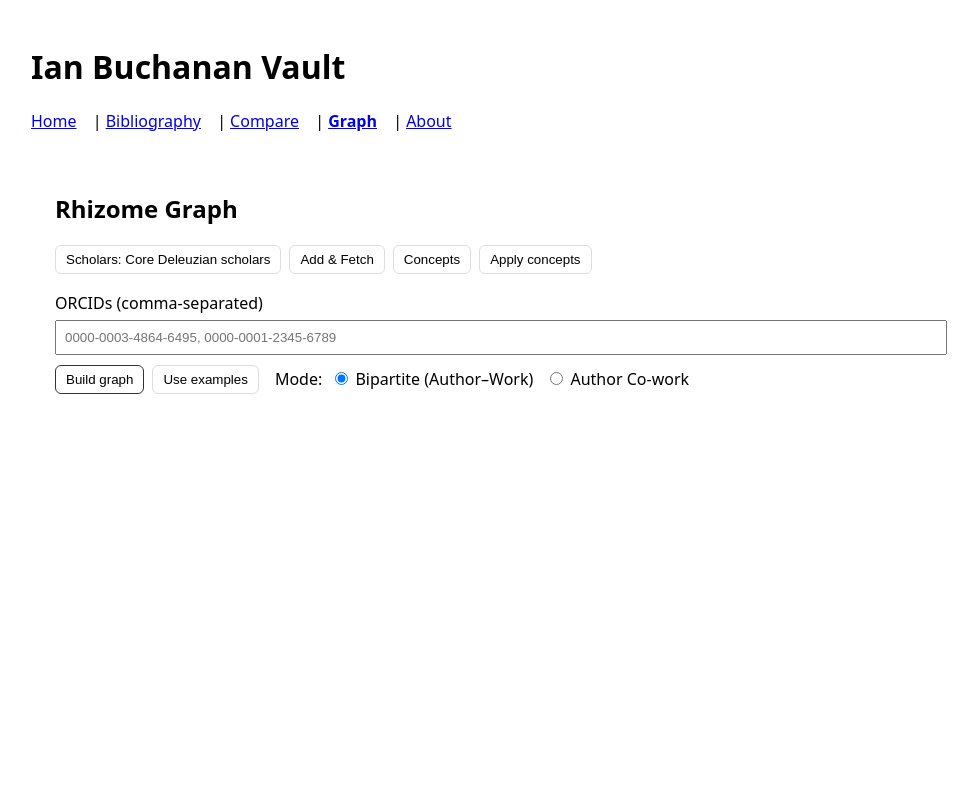
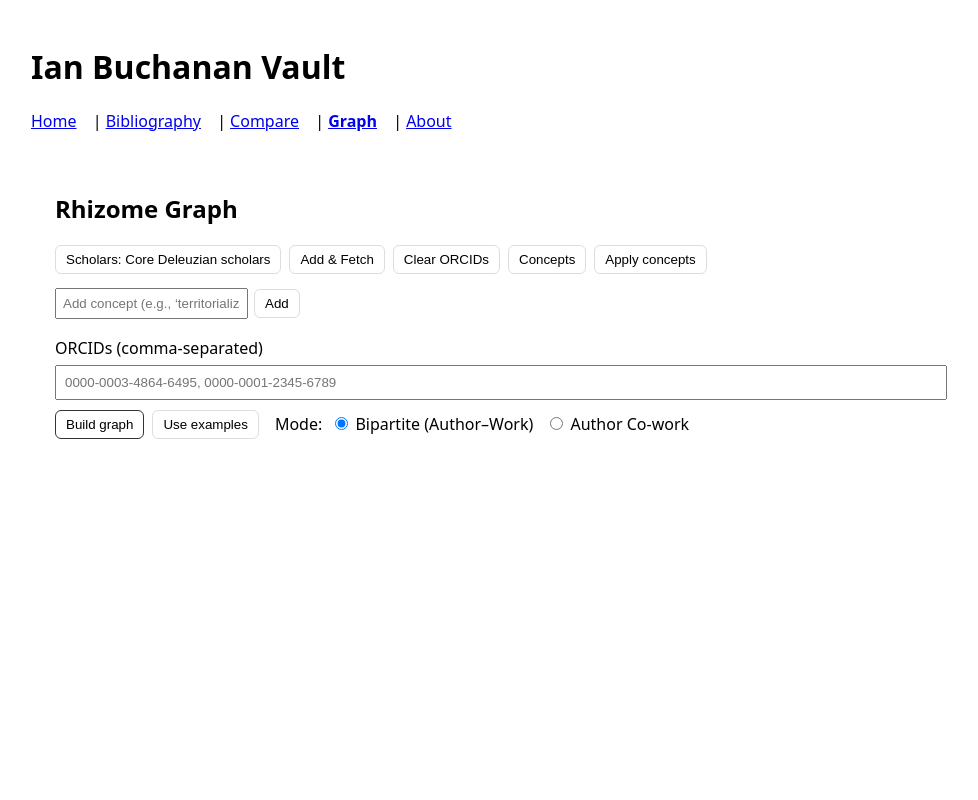
Before and after one commit to joesch21/Ian_Buchanan_Vault, a React (Vite) app in the folder site/: page /graph in a window 1280 px wide. Shown: the top 800 px of the page, without its empty margins (149-1127 px from the left). Built offline with nearby package versions, Linux system fonts and the light colour scheme.

Commit message:
feat: unique scholar ids and concept additions

```diff
--- a/site/public/scholars/scholars.json
+++ b/site/public/scholars/scholars.json
@@ -1,20 +1,20 @@
 {
-  "version": "1.0",
+  "version": "1.1",
   "groups": [
     {
       "id": "core",
       "label": "Core Deleuzian scholars",
       "members": [
-        { "name": "Ian Buchanan", "orcid": "0000-0003-4864-6495" },
-        { "name": "Claire Colebrook", "orcid": "0000-0000-0000-0000" },
-        { "name": "Manuel DeLanda", "orcid": "0000-0000-0000-0000" },
-        { "name": "Brian Massumi", "orcid": "0000-0000-0000-0000" },
-        { "name": "Rosi Braidotti", "orcid": "0000-0000-0000-0000" },
-        { "name": "Gregg Lambert", "orcid": "0000-0000-0000-0000" },
-        { "name": "Adrian Parr", "orcid": "0000-0000-0000-0000" },
-        { "name": "Patricia MacCormack", "orcid": "0000-0000-0000-0000" },
-        { "name": "John Marks", "orcid": "0000-0000-0000-0000" },
-        { "name": "Nicholas Thoburn", "orcid": "0000-0000-0000-0000" }
+        { "id": "buchanan-ian",   "name": "Ian Buchanan",        "orcid": "0000-0003-4864-6495" },
+        { "id": "colebrook-claire","name": "Claire Colebrook",   "orcid": "" },
+        { "id": "delanda-manuel", "name": "Manuel DeLanda",      "orcid": "" },
+        { "id": "massumi-brian",  "name": "Brian Massumi",       "orcid": "" },
+        { "id": "braidotti-rosi", "name": "Rosi Braidotti",      "orcid": "" },
+        { "id": "lambert-gregg",  "name": "Gregg Lambert",       "orcid": "" },
+        { "id": "parr-adrian",    "name": "Adrian Parr",         "orcid": "" },
+        { "id": "maccormack-patricia", "name": "Patricia MacCormack", "orcid": "" },
+        { "id": "marks-john",     "name": "John Marks",          "orcid": "" },
+        { "id": "thoburn-nicholas","name": "Nicholas Thoburn",   "orcid": "" }
       ]
     }
   ]
--- a/site/src/components/MultiSelect.jsx
+++ b/site/src/components/MultiSelect.jsx
@@ -6,8 +6,7 @@ export default function MultiSelect({
   idKey,
   labelKey,
   selected,        // Set<string>
-  onChange,        // (Set<string>) => void
-  groupId,         // optional string to scope "Select all/None" to this list
+  onChange        // (Set<string>) => void
 }) {
   const [open, setOpen] = useState(false);
   const popRef = useRef(null);
--- a/site/src/lib/loadLists.js
+++ b/site/src/lib/loadLists.js
@@ -1,7 +1,17 @@
 export async function loadScholars() {
   const j = await fetch('/scholars/scholars.json').then(r => r.json());
-  return j.groups || [];
+  // ensure structure: groups[].members[] with {id,name,orcid}
+  return (j.groups || []).map(g => ({
+    id: g.id,
+    label: g.label,
+    members: (g.members || []).map(m => ({
+      id: m.id,
+      name: m.name,
+      orcid: (m.orcid || '').trim()
+    }))
+  }));
 }
+
 export async function loadConcepts() {
   const j = await fetch('/concepts/concepts.json').then(r => r.json());
   return j.concepts || [];
--- a/site/src/pages/Compare.jsx
+++ b/site/src/pages/Compare.jsx
@@ -60,7 +60,7 @@ export default function Compare() {
   const [sort, setSort] = useState('year-desc'); // year-desc|year-asc|title|type
   const [typeSet, setTypeSet] = useState(new Set()); // toggle pills
   const [scholarGroups, setScholarGroups] = useState([]);
-  const [selScholars, setSelScholars] = useState(new Set());
+  const [selScholars, setSelScholars] = useState(new Set()); // ids
 
   useEffect(() => { loadScholars().then(setScholarGroups); }, []);
   useEffect(() => {
@@ -74,13 +74,17 @@ export default function Compare() {
   }, [selScholars]);
 
   function applySelectedScholars() {
-    const allMembers = scholarGroups.flatMap(g => g.members);
-    const chosen = allMembers.filter(m => selScholars.has(m.orcid)).map(m => m.orcid);
+    const all = scholarGroups.flatMap(g => g.members);
+    const chosen = all.filter(m => selScholars.has(m.id) && m.orcid);
+    const existing = orcids.split(',').map(s=>s.trim()).filter(Boolean);
+    const merged = Array.from(new Set([...existing, ...chosen.map(m => m.orcid)]));
+    setOrcids(merged.join(', '));
+  }
 
-    // merge with what's already typed, remove duplicates
-    const existing = orcids.split(',').map(s=>s.trim()).filter(Boolean);
-    const merged = Array.from(new Set([...existing, ...chosen]));
-    setOrcids(merged.join(', '));
+  function clearOrcids() {
+    setOrcids('');
+    setSelScholars(new Set());
+    localStorage.removeItem('selScholars');
   }
 
   async function fetchData() {
@@ -163,7 +167,7 @@ export default function Compare() {
               key={g.id}
               label={`Scholars: ${g.label}`}
               items={g.members}
-              idKey="orcid"
+              idKey="id"
               labelKey="name"
               selected={selScholars}
               onChange={setSelScholars}
@@ -171,6 +175,9 @@ export default function Compare() {
           ))}
           <button className="btn" onClick={() => { applySelectedScholars(); fetchData(); }}>
             Add & Fetch
+          </button>
+          <button className="btn" onClick={clearOrcids} title="Clear ORCIDs input & selections">
+            Clear ORCIDs
           </button>
         </div>
         <label>
--- a/site/src/pages/Graph.jsx
+++ b/site/src/pages/Graph.jsx
@@ -96,16 +96,22 @@ export default function Graph() {
   const [error,setError] = useState('');
   const [scholarGroups, setScholarGroups] = useState([]);
   const [conceptList, setConceptList] = useState([]);
-  const [selScholars, setSelScholars] = useState(new Set());
+  const [selScholars, setSelScholars] = useState(new Set()); // ids
   const [selConcepts, setSelConcepts] = useState(new Set());
   const [conceptFilter, setConceptFilter] = useState(new Set());
+  const [customConcept, setCustomConcept] = useState('');
 
   const svgRef = useRef(null);
   const wrapRef = useRef(null);
   const { w, h } = useContainerSize(wrapRef);
 
   useEffect(() => { loadScholars().then(setScholarGroups); }, []);
-  useEffect(() => { loadConcepts().then(setConceptList); }, []);
+  useEffect(() => {
+    loadConcepts().then(base => {
+      const extra = JSON.parse(localStorage.getItem('customConcepts') || '[]');
+      setConceptList([...base, ...extra]);
+    });
+  }, []);
   useEffect(() => {
     try {
       const a = new Set(JSON.parse(localStorage.getItem('selScholars') || '[]'));
@@ -123,13 +129,35 @@ export default function Graph() {
     [orcids]
   );
   function applySelectedScholars() {
-    const allMembers = scholarGroups.flatMap(g => g.members);
-    const chosen = allMembers.filter(m => selScholars.has(m.orcid)).map(m => m.orcid);
+    const all = scholarGroups.flatMap(g => g.members);
+    const chosen = all.filter(m => selScholars.has(m.id) && m.orcid);
+    const existing = orcids.split(',').map(s=>s.trim()).filter(Boolean);
+    const merged = Array.from(new Set([...existing, ...chosen.map(m => m.orcid)]));
+    setOrcids(merged.join(', '));
+  }
 
-    // merge with what's already typed, remove duplicates
-    const existing = orcids.split(',').map(s=>s.trim()).filter(Boolean);
-    const merged = Array.from(new Set([...existing, ...chosen]));
-    setOrcids(merged.join(', '));
+  function clearOrcids() {
+    setOrcids('');
+    setSelScholars(new Set());
+    localStorage.removeItem('selScholars');
+  }
+
+  function addCustomConcept() {
+    const label = customConcept.trim();
+    if (!label) return;
+    const id = label.toLowerCase().replace(/\s+/g,'-').replace(/[^a-z0-9-]/g,'');
+    if (conceptList.some(c => c.id === id)) {
+      setSelConcepts(new Set([...selConcepts, id]));
+      setCustomConcept('');
+      return;
+    }
+    const item = { id, label, aliases:[label], color:'#666' };
+    const nextList = [...conceptList, item];
+    setConceptList(nextList);
+    const extras = nextList.filter(c => !c.aliases?.includes('assemblage') && !c.aliases?.includes('affect'));
+    localStorage.setItem('customConcepts', JSON.stringify(extras));
+    setSelConcepts(new Set([...selConcepts, id]));
+    setCustomConcept('');
   }
 
   const filteredRows = useMemo(() => {
@@ -307,7 +335,7 @@ export default function Graph() {
               key={g.id}
               label={`Scholars: ${g.label}`}
               items={g.members}
-              idKey="orcid"
+              idKey="id"
               labelKey="name"
               selected={selScholars}
               onChange={setSelScholars}
@@ -315,6 +343,9 @@ export default function Graph() {
           ))}
           <button className="btn" onClick={() => { applySelectedScholars(); fetchAll(); }}>
             Add & Fetch
+          </button>
+          <button className="btn" onClick={clearOrcids} title="Clear ORCIDs input & selections">
+            Clear ORCIDs
           </button>
           <MultiSelect
             label="Concepts"
@@ -327,6 +358,15 @@ export default function Graph() {
           <button className="btn" onClick={() => setConceptFilter(new Set(selConcepts))}>
             Apply concepts
           </button>
+          <div style={{display:'flex', gap:6, alignItems:'center', marginTop:6}}>
+            <input
+              placeholder="Add concept (e.g., ‘territorialization’)"
+              value={customConcept}
+              onChange={e=>setCustomConcept(e.target.value)}
+              style={{flex:'1 1 auto', padding:'6px'}}
+            />
+            <button className="btn" onClick={addCustomConcept}>Add</button>
+          </div>
         </div>
         <label>
           ORCIDs (comma-separated)
```
